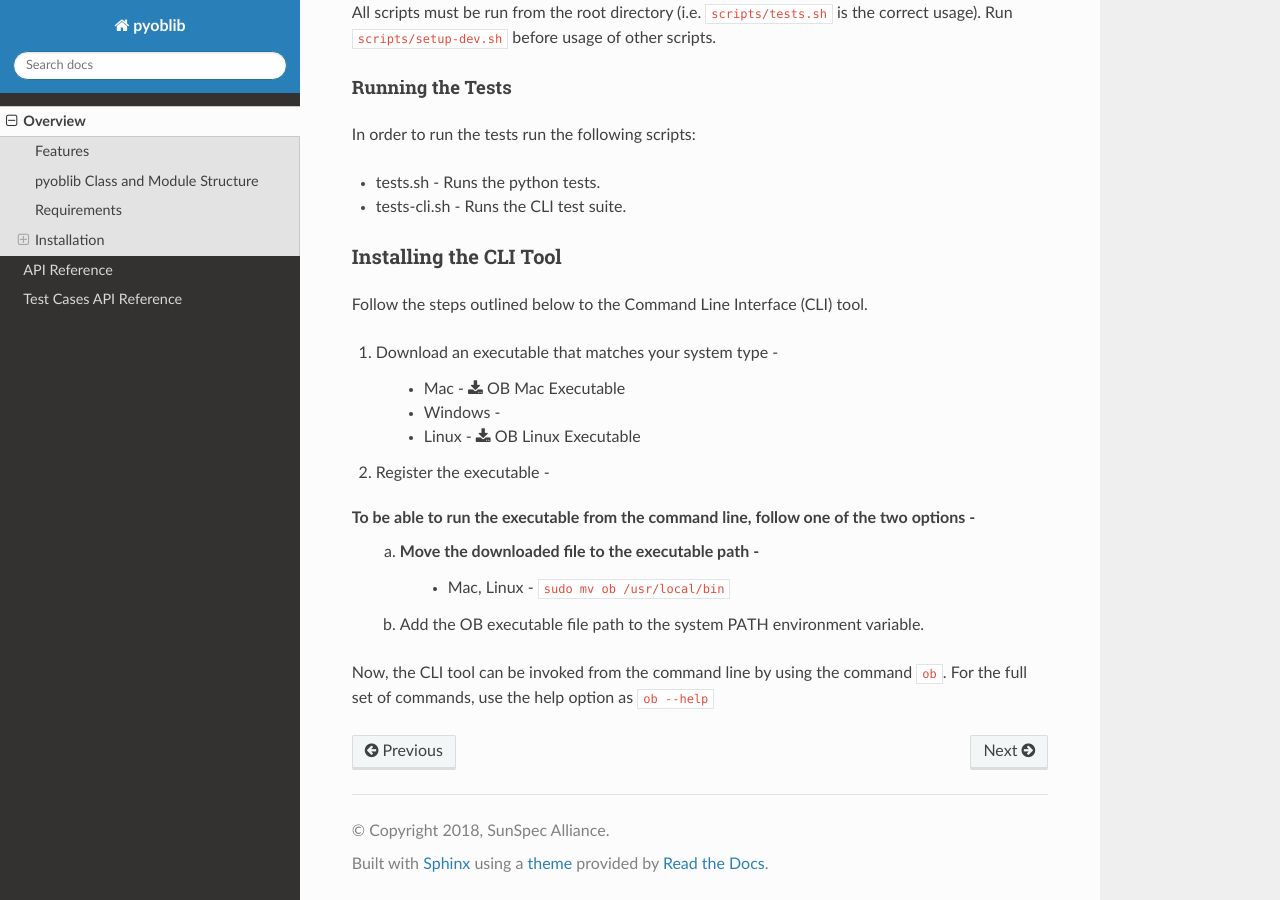
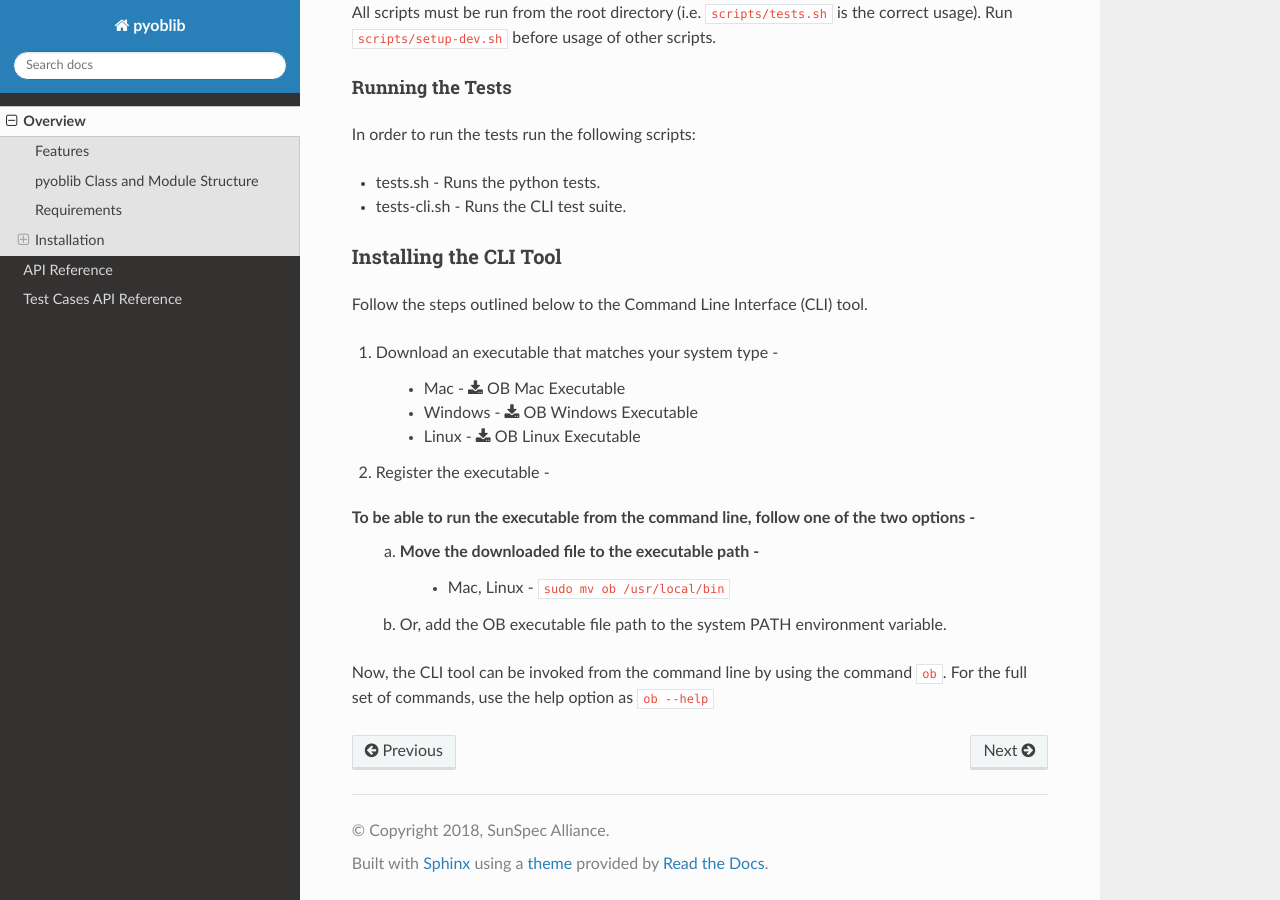
Before and after one commit to SunSpecOrangeButton/pyoblib, a Sphinx documentation site: the page built from docs/source/overview.rst, in a window 1280 px wide and 900 px high, scrolled down 2311 px. Built offline with Sphinx 7.4.7 and the Read the Docs theme 2.0.0, drawn with Linux system fonts in a browser that asks for light colours.

Commit message:
Add CLI exe for Windows

```diff
--- a/docs/source/overview.rst
+++ b/docs/source/overview.rst
@@ -87,7 +87,7 @@ Follow the steps outlined below to the Command Line Interface (CLI) tool.
 1. Download an executable that matches your system type -
 
     • Mac - :download:`OB Mac Executable <../../dist-cli/Mac/ob>`
-    • Windows -
+    • Windows - :download:`OB Windows Executable <../../dist-cli/Windows/ob>`
     • Linux - :download:`OB Linux Executable <../../dist-cli/Linux/ob>`
 
 2. Register the executable -
@@ -95,7 +95,7 @@ Follow the steps outlined below to the Command Line Interface (CLI) tool.
 To be able to run the executable from the command line, follow one of the two options -
     a. Move the downloaded file to the executable path -
         • Mac, Linux - ``sudo mv ob /usr/local/bin``
-    b. Add the OB executable file path to the system PATH environment variable.
+    b. Or, add the OB executable file path to the system PATH environment variable.
 
 Now, the CLI tool can be invoked from the command line by using the command ``ob``.
 For the full set of commands, use the help option as ``ob --help``
```
Also changed, not shown: 2 other files.
